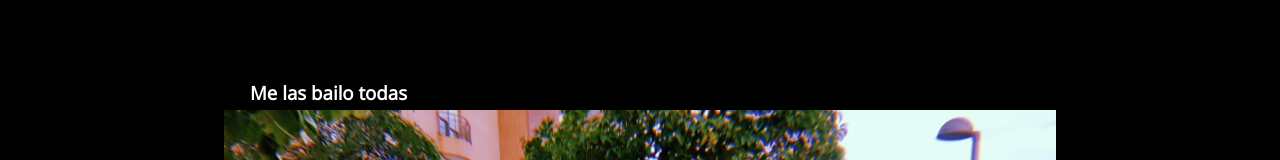
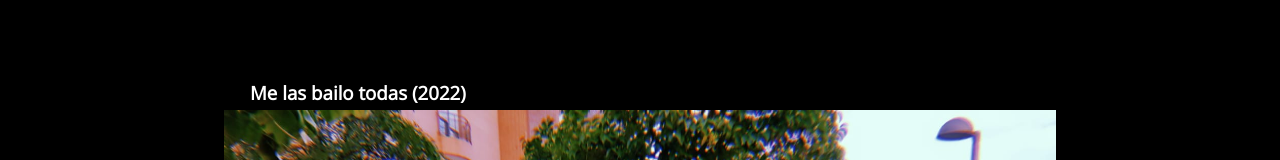
Before and after one commit to AlexEMartin/lucio, a React (Create React App) app: page /creador in a window 1280 px wide. Shown: the part 385-545 px from the top of the page. Built offline with nearby package versions, Linux system fonts and the light colour scheme.

Commit message:
Works date

```diff
--- a/src/pages/creador/Creador.jsx
+++ b/src/pages/creador/Creador.jsx
@@ -20,7 +20,7 @@ const Creador = () => {
       <div style={{ width: "100%", backgroundColor: "black" }}>
         <Iframe url="https://youtu.be/ILK1tGnPpUo" status={true} />
       </div>
-      <h3 className="creator-title">Me las bailo todas</h3>
+      <h3 className="creator-title">Me las bailo todas (2022)</h3>
       <div className="noland-container">
         <img className="creator-noland" src={melasbailotodas} alt="" />
       </div>
@@ -56,7 +56,7 @@ const Creador = () => {
       <div style={{ width: "100%", backgroundColor: "black" }}>
         <Iframe url="https://youtu.be/OzqhXJ5XdrM" status={false} />
       </div>
-      <h3 className="creator-title">MyL</h3>
+      <h3 className="creator-title">MyL (2019)</h3>
       <div className="noland-container">
         <img className="creator-noland" src={MyL} alt="" />
       </div>
@@ -68,7 +68,7 @@ const Creador = () => {
       <div style={{ width: "100%", backgroundColor: "black" }}>
         <Iframe url="https://youtu.be/bphJLHzqGoo" status={false} />
       </div>
-      <h3 className="creator-title">MyL 2.0</h3>
+      <h3 className="creator-title">MyL 2.0 (2019)</h3>
       <div className="noland-container">
         <img className="creator-noland" src={MyL2} alt="" />
       </div>
@@ -80,7 +80,7 @@ const Creador = () => {
       <div style={{ width: "100%", backgroundColor: "black" }}>
         <Iframe url="https://www.youtube.com/watch?v=yL-qo8MW44k" status={false} />
       </div>
-      <h3 className="creator-title">Solo Juntos</h3>
+      <h3 className="creator-title">Solo Juntos (2015)</h3>
       <div className="noland-container">
         <img className="creator-noland" src={solojuntos} alt="" />
       </div>
```
